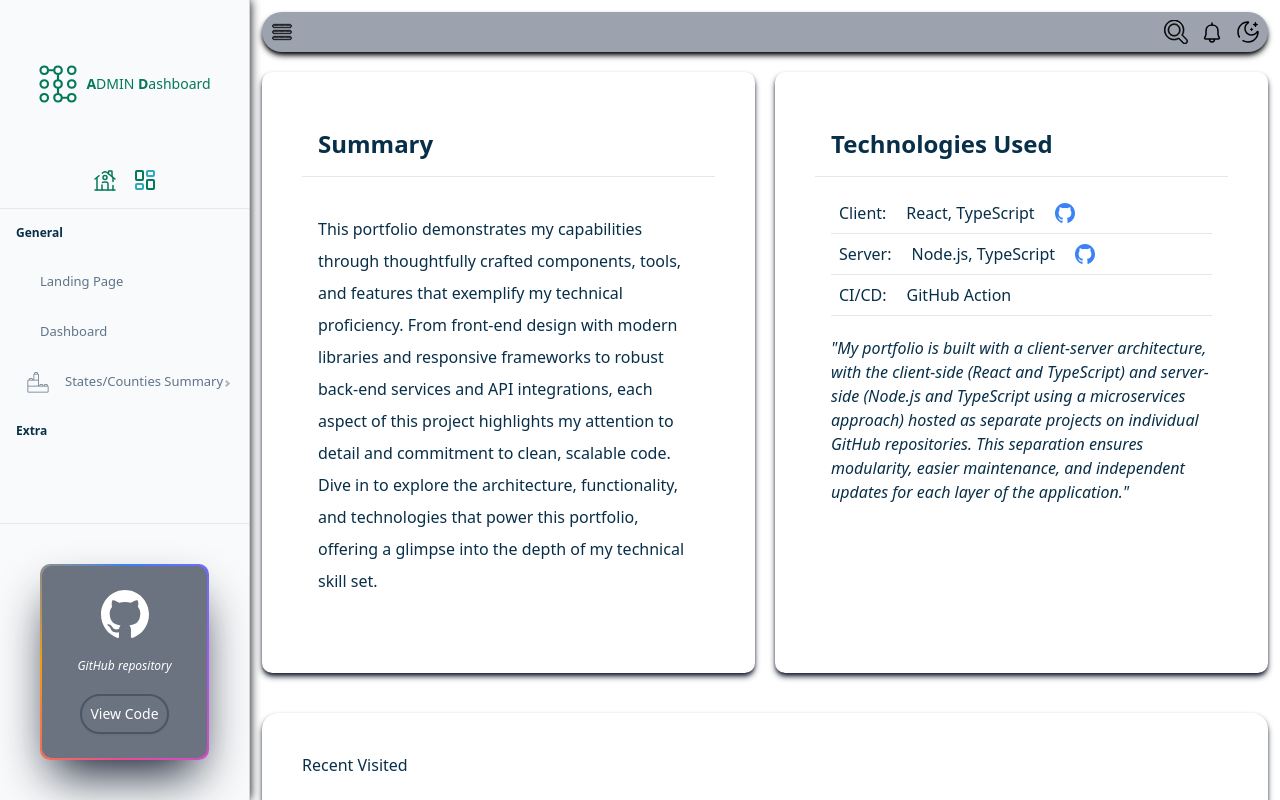
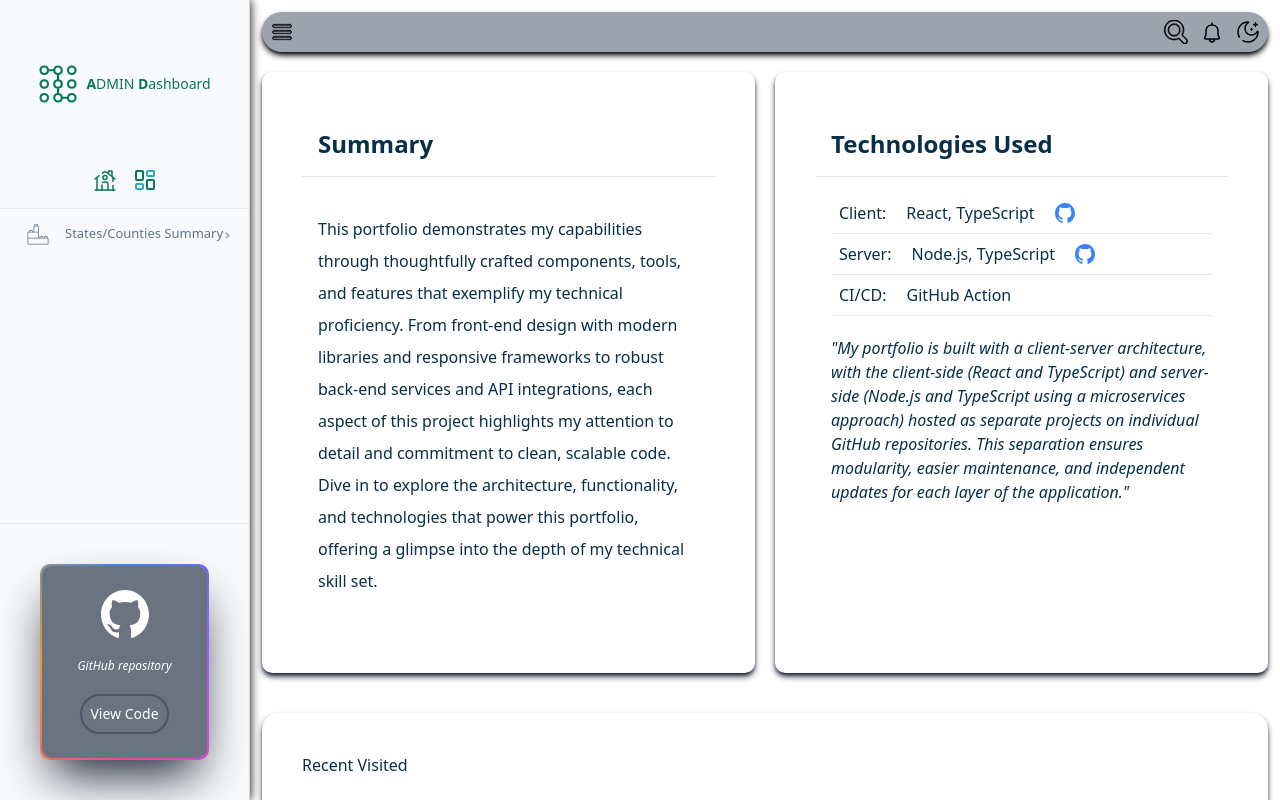
Before and after one commit to mitchin20/dashboard-client, a React (Create React App) app: page /admin-dashboard in a window 1280 px wide. Built offline with nearby package versions, Linux system fonts and the light colour scheme.

Commit message:
Update admin-dashboard sidebar menu items list

```diff
--- a/src/modules/admin_dashboard/components/custom_sidebar_components/SidebarHeader.tsx
+++ b/src/modules/admin_dashboard/components/custom_sidebar_components/SidebarHeader.tsx
@@ -46,7 +46,7 @@ const SidebarHeader: React.FC<SidebarHeaderProps> = ({
                         <LandingPageIcon className={`w-6 h-6 ${themeColor}`} />
                     </RouterLink>
                 </Tooltip>
-                <Tooltip content="Menu">
+                <Tooltip content="Dashboard">
                     <RouterLink to="/admin-dashboard">
                         <DashboardIcon className={`w-6 h-6 ${themeColor}`} />
                     </RouterLink>
--- a/src/modules/admin_dashboard/components/custom_sidebar_components/SidebarMenu.tsx
+++ b/src/modules/admin_dashboard/components/custom_sidebar_components/SidebarMenu.tsx
@@ -20,21 +20,21 @@ const SidebarMenu: React.FC<SidebarMenuProps> = ({ collapsed = false }) => {
     const { theme } = useContext(ThemeContext);
     return (
         <div className={`flex-grow overflow-y-auto`}>
-            <h6
+            {/* <h6
                 className={`text-xs text-left pl-4 my-4 font-semibold ${theme === "light" ? "text-sky-950" : "text-sky-50"}`}
             >
                 General
-            </h6>
-            <Menu menuItemStyles={menuItemStyles(theme, collapsed)}>
-                <MenuItem component={<RouterLink to="/" />}>
-                    <div className="pl-5">Landing Page</div>
+            </h6> */}
+            {/* <Menu menuItemStyles={menuItemStyles(theme, collapsed)}>
+                <MenuItem component={<RouterLink to="/admin-dashboard" />}>
+                    <div className="pl-5">Comming Soon</div>
                 </MenuItem>
-            </Menu>
-            <Menu menuItemStyles={menuItemStyles(theme, collapsed)}>
+            </Menu> */}
+            {/* <Menu menuItemStyles={menuItemStyles(theme, collapsed)}>
                 <MenuItem component={<RouterLink to="/admin-dashboard" />}>
                     <div className="pl-5">Dashboard</div>
                 </MenuItem>
-            </Menu>
+            </Menu> */}
 
             {/* Sizebar Menu */}
             <Menu menuItemStyles={menuItemStyles(theme, collapsed)}>
@@ -53,11 +53,11 @@ const SidebarMenu: React.FC<SidebarMenuProps> = ({ collapsed = false }) => {
                             </MenuItem>
                         ))}
                 </SubMenu>
-                <h6
+                {/* <h6
                     className={`text-xs text-left pl-4 my-4 font-semibold ${theme === "light" ? "text-sky-950" : "text-sky-50"}`}
                 >
                     Extra
-                </h6>
+                </h6> */}
             </Menu>
         </div>
     );
```
